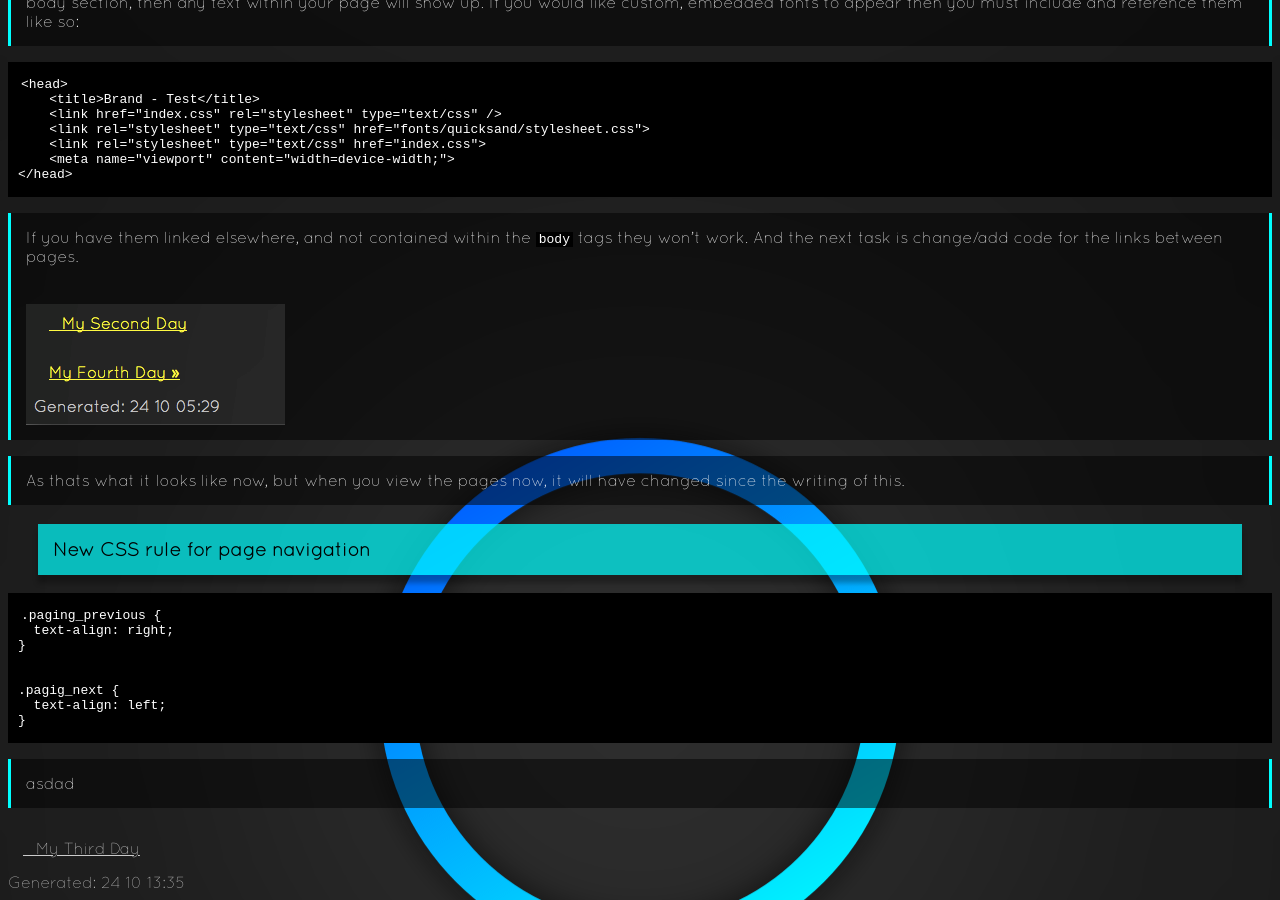
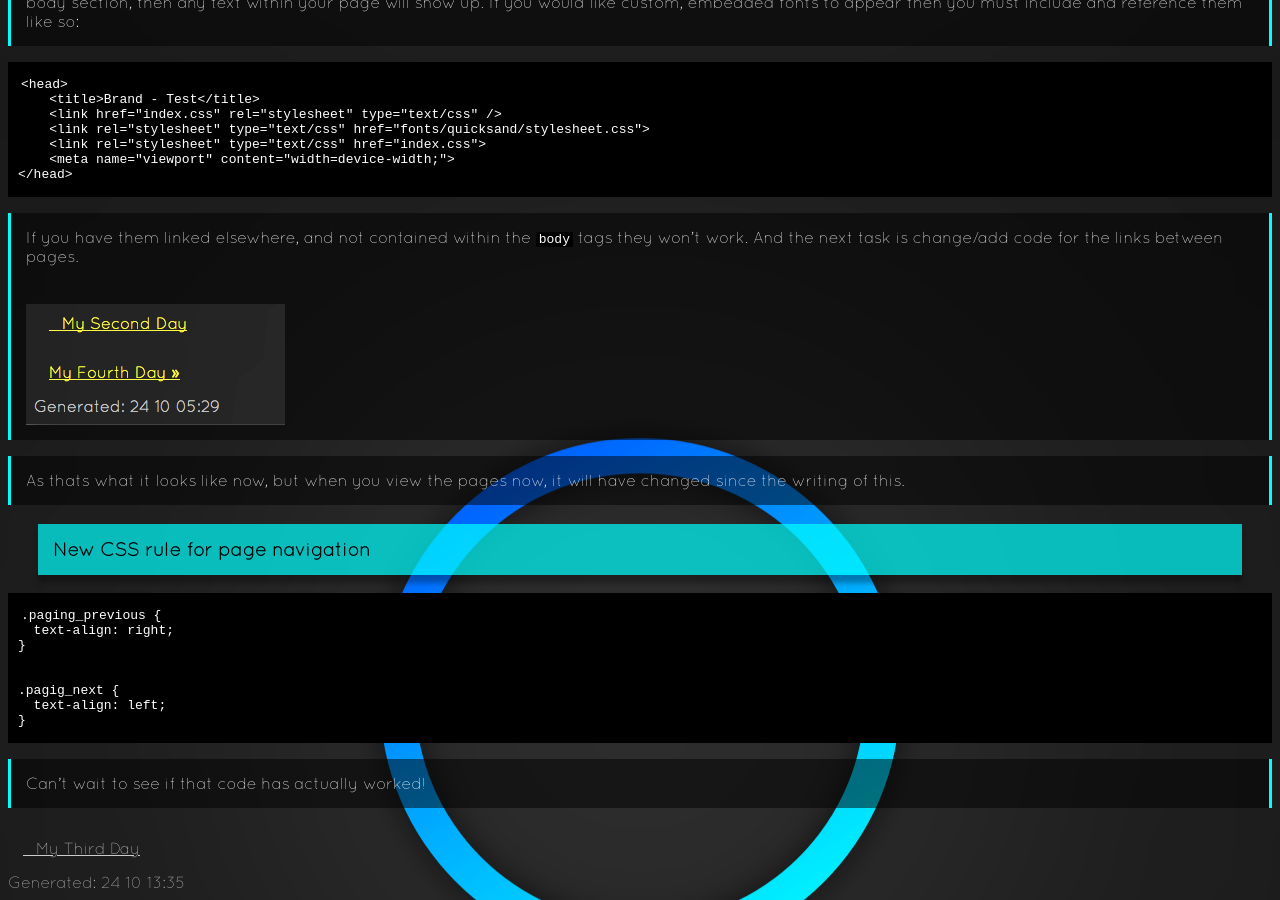
Before and after one commit to boffnoff/boffnoff.github.com, a Jekyll site: the page built from _posts/2013-10-24-fourth-day.md, in a window 1280 px wide and 900 px high, scrolled down 1904 px. Built offline with Jekyll 4.4.1, drawn with Linux system fonts in a browser that asks for light colours.

Commit message:
added line to try and force website to update quicker

```diff
--- a/_posts/2013-10-24-fourth-day.md
+++ b/_posts/2013-10-24-fourth-day.md
@@ -90,6 +90,7 @@ If you have them linked elsewhere, and not contained within the `body` tags they
 
 As thats what it looks like now, but when you view the pages now, it will have changed since the writing of this.
 
+
 ###New CSS rule for page navigation
 
     .paging_previous {
@@ -101,4 +102,4 @@ As thats what it looks like now, but when you view the pages now, it will have c
       text-align: left;
     }
 
-asdad
+Can't wait to see if that code has actually worked!
```
